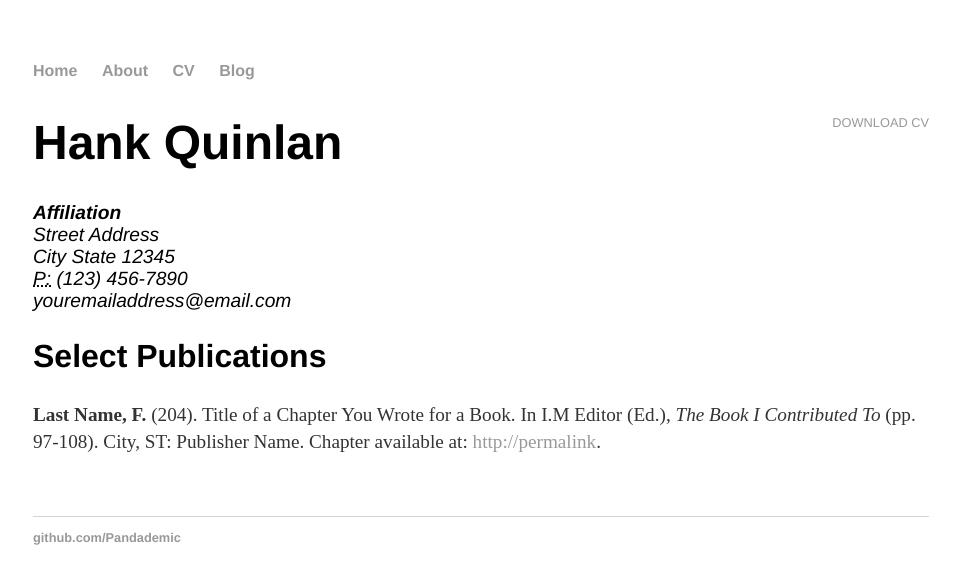
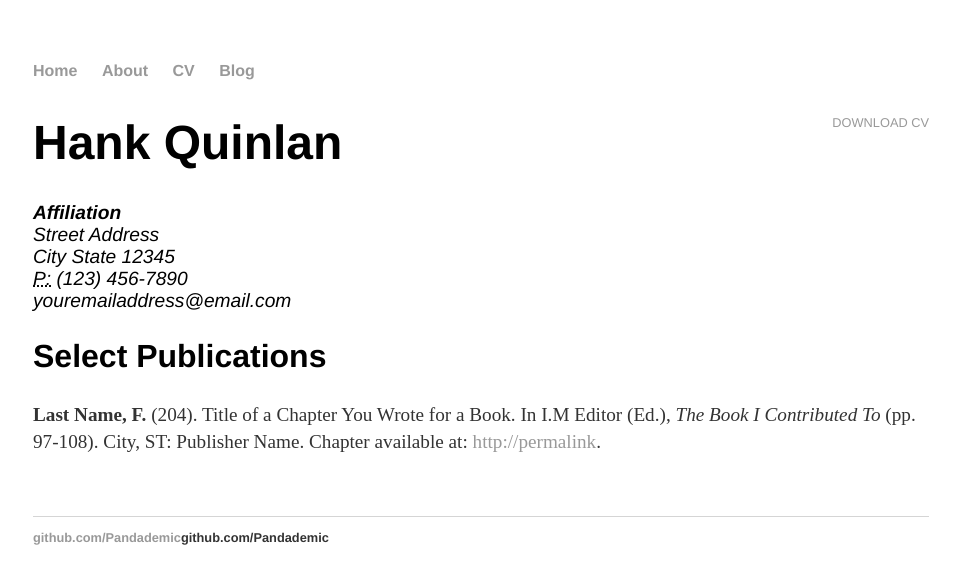
Before and after one commit to Pandademic/Old, a Jekyll site: the page built from cv/index.html, in a window 1280 px wide. Shown: the top 584 px of the page, without its empty margins (159-1119 px from the left). Built offline with Jekyll 4.4.1, drawn with Linux system fonts in a browser that asks for light colours.

Commit message:
Update default.html

```diff
--- a/_layouts/default.html
+++ b/_layouts/default.html
@@ -25,7 +25,7 @@
 
   <footer>
    <ul>
-   <li><a href="https://github.com/Pandademic">github.com/Pandademic</a></li>
+   <li><a href="https://github.com/Pandademic">github.com/Pandademic</a>github.com/Pandademic</li>
    </ul>
   </footer>
   </body>
```
